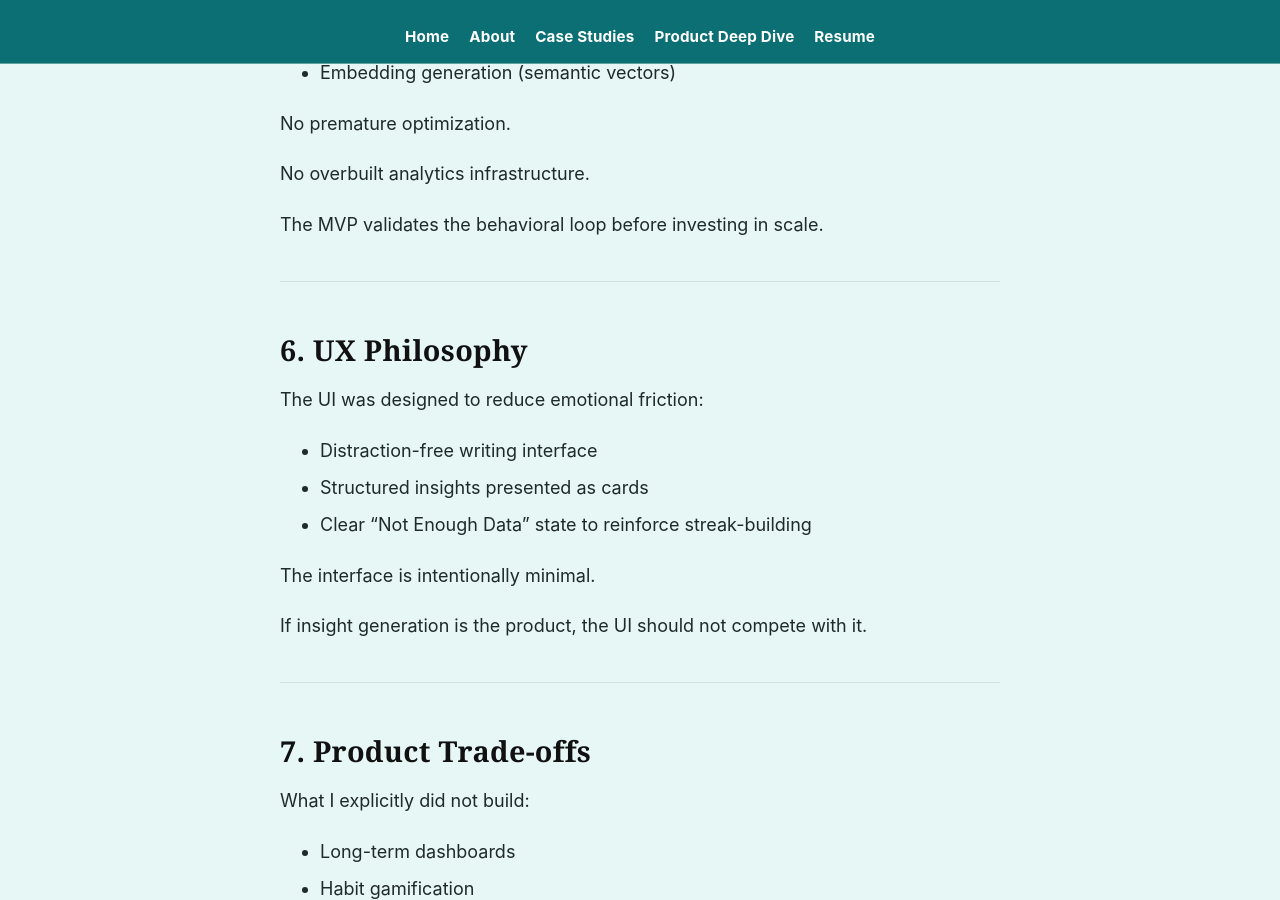
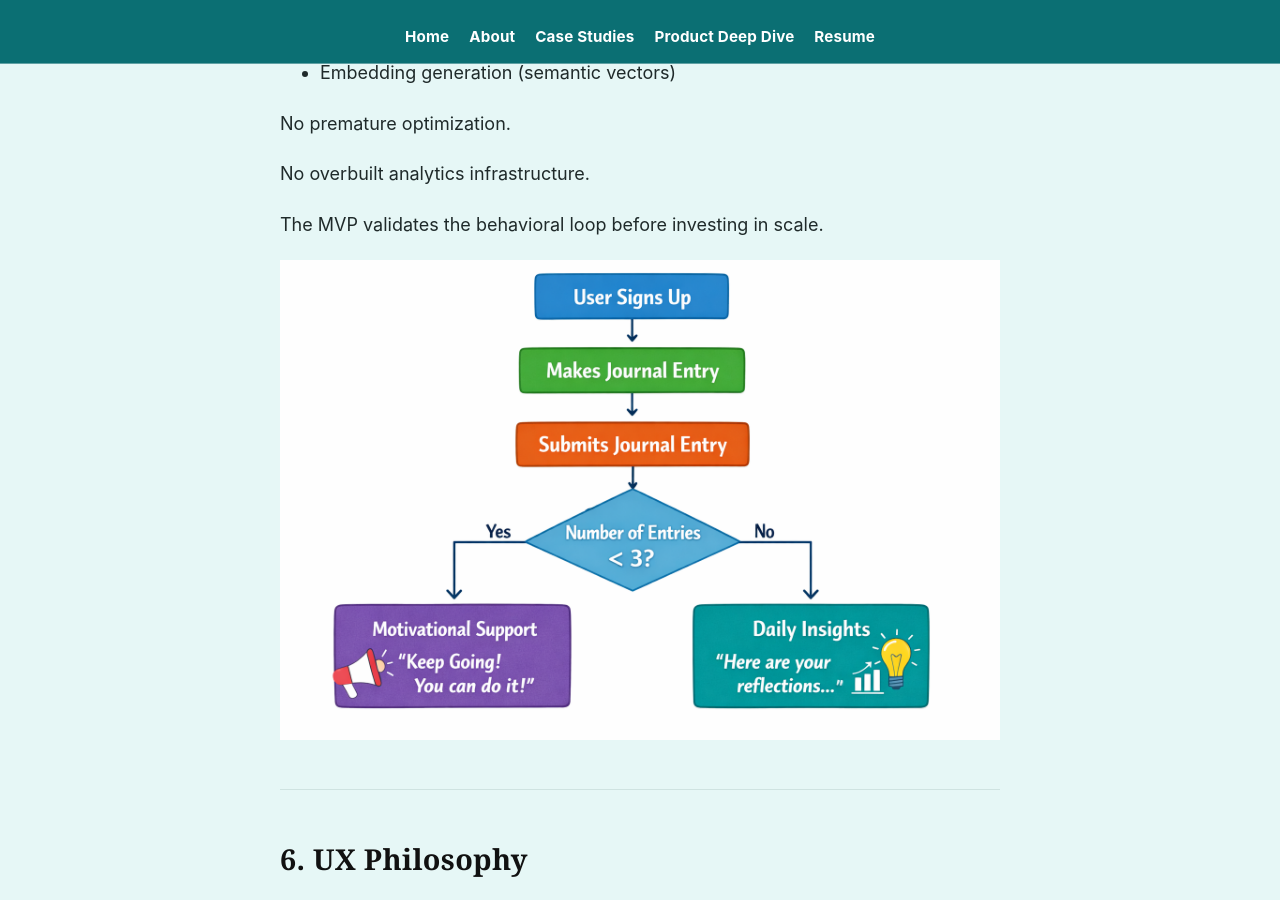
Before and after one commit to mahadevupadhyayula/mahadevupadhyayula.github.io, a Jekyll site: the page built from Case Studies/insight-driven-journaling-app.md, in a window 1280 px wide and 900 px high, scrolled down 3859 px. Built offline with Jekyll 4.4.1, drawn with Linux system fonts in a browser that asks for light colours.

Commit message:
Add requested images to insight journal sections

```diff
--- a/Case Studies/insight-driven-journaling-app.md
+++ b/Case Studies/insight-driven-journaling-app.md
@@ -131,6 +131,8 @@ No overbuilt analytics infrastructure.
 
 The MVP validates the behavioral loop before investing in scale.
 
+![Insight Journal architecture and execution](/assets/images/insight-journal-2.png)
+
 ---
 
 ## 6. UX Philosophy
```
Also changed, not shown: other parts of Case Studies/insight-driven-journaling-app.md (+2 -0 lines).
